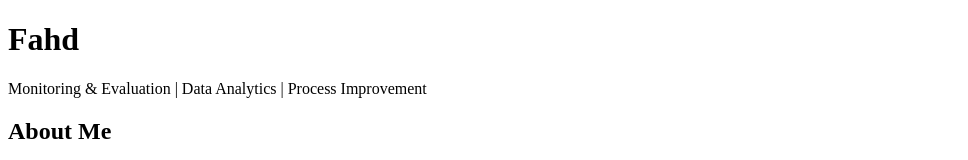
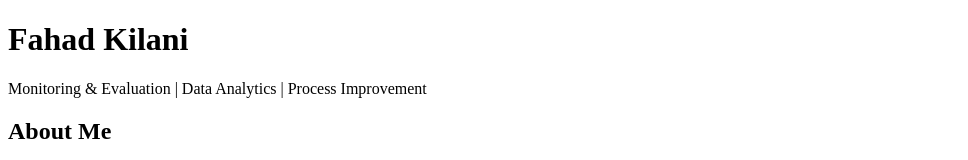
Before and after one commit to Fahd-dib/portfolio-, a plain HTML site: page index.html in a window 1280 px wide. Shown: the top 160 px of the page, without its empty margins (0-968 px from the left). Drawn offline with Linux system fonts and the light colour scheme.

Commit message:
Update index.html

```diff
--- a/index.html
+++ b/index.html
@@ -3,13 +3,13 @@
 <head>
     <meta charset="UTF-8">
     <meta name="viewport" content="width=device-width, initial-scale=1.0">
-    <title>Fahd | M&E & Data Analytics</title>
+    <title>Fahad Kilani | M&E & Data Analytics</title>
 </head>
 
 <body>
 
     <header>
-        <h1>Fahd</h1>
+        <h1>Fahad Kilani</h1>
         <p>Monitoring & Evaluation | Data Analytics | Process Improvement</p>
     </header>
 
```
